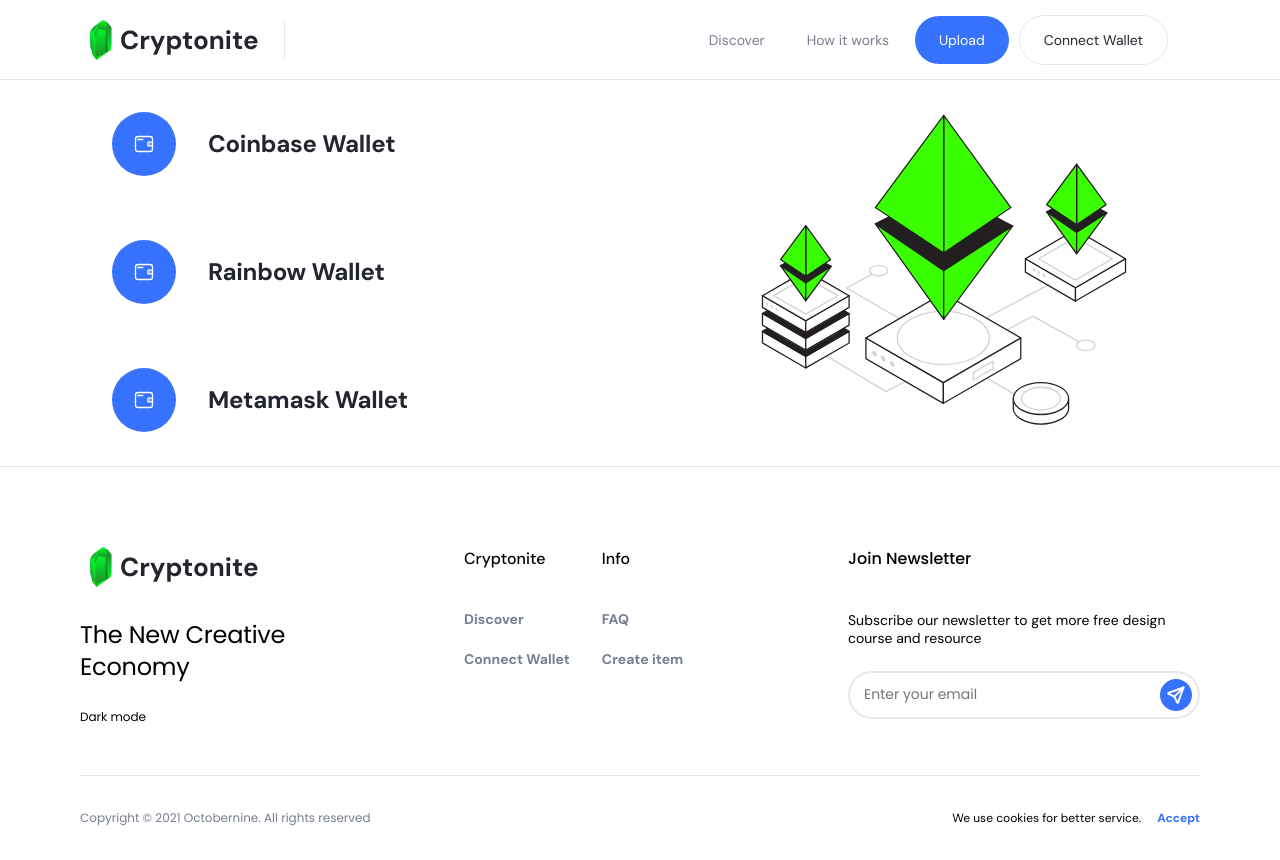
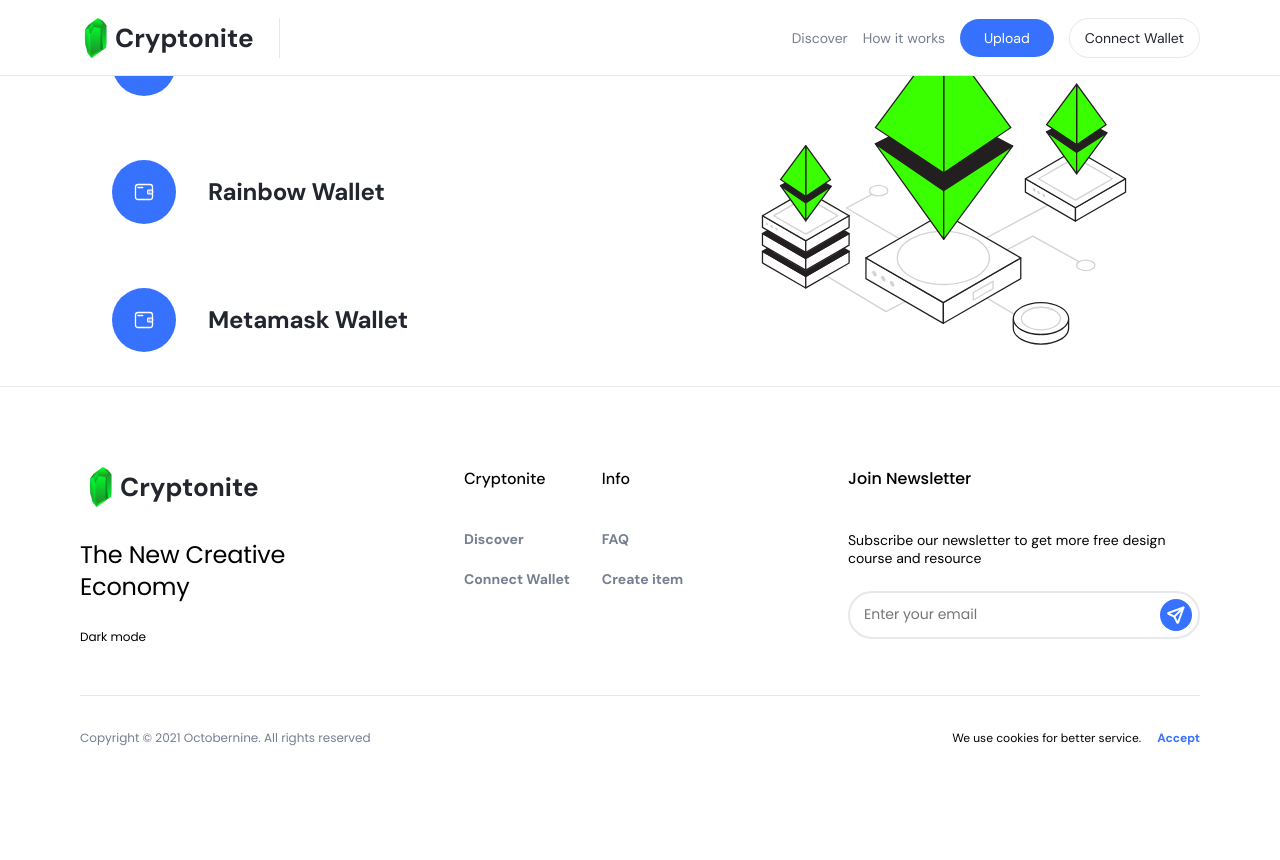
Before and after one commit to Sukhanberliyev/NFT-website, a React (Create React App) app: page /connect-wallet in a window 1280 px wide. After the commit the page ends 800 px from the top, so only its background shows below. Built offline with nearby package versions, Linux system fonts and the light colour scheme.

Commit message:
Refactor Navbar

```diff
--- a/src/components/Layout/NavigationBar.css
+++ b/src/components/Layout/NavigationBar.css
@@ -1,84 +1,84 @@
 .navbar {
-  font-family: "DM Sans", sans-serif;
-  background-color: #fff;
+  position: fixed;
+  max-width: 100%;
+  width: 100%;
+  background-color: #ffffff;
   border-bottom: 1px solid #e6e8ec;
-  height: 80px;
-  display: flex;
-  justify-content: center;
-  align-items: center;
-  font-size: 1.2rem;
-  position: sticky;
-  top: 0;
   z-index: 1000;
-  font-size: 14px;
 }
-
-.navbar-container {
-  display: flex;
-  justify-content: space-between;
-  align-items: center;
+.backdrop {
+  position: fixed;
+  z-index: 10;
+  background-color:rgba(0,0,0,.4);
+  width: 100%;
+  height: 100vh;
+  top: 60px;
+  left: 0;
+}
+.navContainer {
   max-width: 1280px;
   width: 100%;
   margin: 0px auto;
   padding: 0px 80px;
 }
-
 .navbar-logo {
   color: #23262f;
   border-right: 1px solid #e6e8ec;
   font-weight: bold;
-  justify-self: start;
   padding-right: 25px;
-  margin-left: 20px;
   cursor: pointer;
-  text-decoration: none;
   font-size: 26px;
   display: flex;
+  justify-content: center;
   align-items: center;
-  margin: 0px;
+  margin-left: -5px;
 }
 .navbar-logo img {
   width: 40px;
   height: 40px;
 }
-
-.nav-menu {
-  display: grid;
-  grid-template-columns: repeat(4, auto);
-  grid-gap: 10px;
-  list-style: none;
-  text-align: center;
-  width: 60vw;
-  justify-content: end;
-  margin-right: 2rem;
-  margin-bottom: 0px;
+.desktopNav {
+  position: sticky;
+  height: 75px;
+  width: 100%;
+  display: flex;
+  align-items: center;
+  justify-content: space-between;
+}
+.desktopMenu {
+  font-size: 14px;
+  color: #000000;
+  display: flex;
+  align-items: center;
+}
+.desktopMenu a {
+  margin-left: 15px;
+}
+.nav-links {
+  color: #777E90;
+}
+.nav-links:hover {
+  color: #000000;
+}
+.burger,
+.mobileNav {
+  display: none;
 }
 
+.burgerLine {
+  display: block;
+  width: 25px;
+  margin: 5px auto;
+  transition: all 0.3s ease-in-out;
+  background-color: #000000;
+  height: 3px;
+}
 
-.nav-item {
+.uploadBtn {
   display: flex;
   justify-content: center;
   align-items: center;
-}
-
-.nav-links {
-  color: #777e90;
-  display: flex;
-  justify-content: center;
-  align-items: center;
-  text-decoration: none;
-  padding: 0.5rem 1rem;
-}
-
-.nav-links:hover, .nav-links.active {
-  color: #3772ff;
-}
-.uploadBtn {
-  text-decoration: none;
-  display: flex;
-  justify-content: center;
-  align-items: center;
-  padding: 15px 24px;
+  padding: 10px 24px;
   background-color: #3772ff;
   color: #fff;
   border-radius: 50px;
@@ -88,127 +88,83 @@
   color: #fff;
 }
 .walletBtn {
-  text-decoration: none;
   display: flex;
   justify-content: center;
   align-items: center;
-  padding: 15px 24px;
+  padding: 10px 15px;
   background-color: #fff;
   color: #23262f;
   border: 1px solid #e6e8ec;
   border-radius: 50px;
 }
+
 .walletBtn:hover {
   background-color: #3772ff;
   color: #fff;
   border: 1px solid #3772ff;
 }
 
-.fa-bars {
-  color: #000;
-}
-
-.nav-links-mobile {
-  display: none;
-}
-
-.menu-icon {
-  display: none;
-}
-
-@media screen and (max-width: 960px) {
-  .nav-menu {
-    padding: 20px 40px;
-    margin: 0;
-    display: flex;
-    flex-direction: column;
-    width: 0px;
-    height: 90vh;
-    position: absolute;
-    top: 80px;
-    left: -100%;
-    z-index: 100;
-    transition: all 0.5s ease;
-    padding: 0px;
-    background: #fff;
-    justify-content: start;
+@media (max-width: 960px) {
+  .desktopNav {
+    height: 60px;
   }
-
-  .nav-menu.active {
-    background: #fff;
-    width: 300px;
-    height: 100vh;
-    left: 0;
-    top: 80px;
-    transition: all 0.5s ease;
-    z-index: 100;
+  .mobileNav,
+  .burger {
+    display: block;
   }
-  .backdrop {
-    position: fixed;
-    top: 80px;
-    width: 100%;
-    height: 100vh;
-    z-index: 10;
-    background-color: rgba(0, 0, 0, 0.603);
-    animation: fadeIn 0.5s;
+  .desktopMenu {
+    display: none;
   }
-  @keyframes fadeIn {
-    from {
-      opacity: 0;
-    }
-    to {
-      opacity: 1;
-    }
+  .burgerLine.active:nth-child(1) {
+    transform: translateY(8px) rotate(45deg);
   }
-
-  .nav-item {
-    justify-content: flex-start;
-    border-bottom: 1px solid #e6e8ec;
+  .burgerLine.active:nth-child(2) {
+    opacity: 0;
   }
-  .nav-links {
-    color: #000;
-    font-size: 16px;
-    padding: 18px 0px 18px 25px;
-    display: table;
-    margin: 0px;
+  .burgerLine.active:nth-child(3) {
+    transform: translateY(-8px) rotate(-45deg);
   }
 
   .navbar-logo {
-    position: absolute;
-    top: 20px;
-    left: 0;
     border: none;
-    margin: 0px 0px 0px 20px;
+    font-size: 20px;
   }
-  .uploadBtn {
-    justify-content: flex-start;
-    background-color: #fff;
-    padding: 18px 24px;
-    font-size: 16px;
-    color: #000;
-    border-radius: 0px;
+  .navbar-logo img {
+    width: 30px;
+    height: 30px;
   }
-  .walletBtn {
-    justify-content: flex-start;
-    padding: 18px 24px;
-    color: #23262f;
-    border: none;
-    font-size: 16px;
-    border-radius: 0px;
+  .mobileMenu {
+    position: fixed;
+    top: 60px;
+    left: -760px;
+    z-index: 1001;
+    display: flex;
+    flex-direction: column;
+    background-color: #ffffff;
+    width: 350px;
+    height: 100vh;
+    transition: all 0.1s ease-in-out;
   }
-
-  .menu-icon {
-    display: block;
-    position: absolute;
-    top: 0;
-    right: 0;
-    transform: translate(-100%, 60%);
-    font-size: 1.8rem;
-    cursor: pointer;
+  .mobileMenu a {
+    border-bottom: 1px solid #ebebeb;
+    padding: 20px 0px 20px 80px;
+    font-size: 14px;
   }
-
-  .fa-times {
-    color: #000;
-    font-size: 2rem;
+  .mobileMenu.active {
+    position: fixed;
+    top: 60px;
+    left: 0px;
+    z-index: 11;
+    display: flex;
+    flex-direction: column;
+    background-color: #ffffff;
+    width: 350px;
+    height: 100vh;
+    transition: all 0.3s ease-in-out;
   }
 }
+@media (max-width: 768px) {
+  .mobileMenu a {
+    padding: 20px 0px 20px 32px;
+  }
+}
--- a/src/components/Layout/NavigationBar.js
+++ b/src/components/Layout/NavigationBar.js
@@ -1,6 +1,7 @@
 import React, { useState, useEffect } from "react";
 import { NavLink } from "react-router-dom";
 
+import Container from "./Container"
 import logo from "../../assets/logo.png";
 import "./NavigationBar.css";
 
@@ -30,59 +31,86 @@
   return (
     <>
       <nav className="navbar">
-        <div className="navbar-container">
-          <NavLink to="/" className="navbar-logo" onClick={closeMenuHandler}>
-            <img src={logo} alt="" />
-            Cryptonite
-          </NavLink>
-          <div className="menu-icon" onClick={handleClick}>
-            <i
-              onClick={() => setOpen(!open)}
-              className={click ? "fas fa-times" : "fas fa-bars"}
-            />
-          </div>
-          {open && <div className="backdrop" onClick={closeMenuHandler} />}
-          <ul className={click ? "nav-menu active" : "nav-menu"}>
-            <li className="nav-item">
+        <Container>
+          <div className="desktopNav">
+            <NavLink to="/" className="navbar-logo" onClick={closeMenuHandler}>
+              <img src={logo} alt="logo" />
+              Cryptonite
+            </NavLink>
+            <div className="desktopMenu">
               <NavLink
                 to="/discover"
                 activeClassName="active"
                 className="nav-links"
+              >
+                Discover
+              </NavLink>
+              <NavLink
+                to="/how-it-works"
+                activeClassName="active"
+                className="nav-links"
+              >
+                How it works
+              </NavLink>
+              <NavLink
+                to="/upload"
+                className="uploadBtn"
+              >
+                Upload
+              </NavLink>
+              <NavLink
+                to="/wallets"
+                className="walletBtn"
+              >
+                Connect Wallet
+              </NavLink>
+            </div>
+            <div className="burger" onClick={() => setOpen(!open)}>
+              <span
+                className={open ? "burgerLine active" : "burgerLine"}
+              ></span>
+              <span
+                className={open ? "burgerLine active" : "burgerLine"}
+              ></span>
+              <span
+                className={open ? "burgerLine active" : "burgerLine"}
+              ></span>
+            </div>
+          </div>
+          <div className="mobileNav">
+            <div className={open ? "mobileMenu active" : "mobileMenu"}>
+              <NavLink
+                to="/discover"
+                activeClassName="active"
                 onClick={closeMenuHandler}
               >
                 Discover
               </NavLink>
-            </li>
-            <li className="nav-item">
               <NavLink
                 to="/how-it-works"
                 activeClassName="active"
-                className="nav-links"
                 onClick={closeMenuHandler}
               >
                 How it works
               </NavLink>
-            </li>
-            <li className="nav-item">
               <NavLink
                 to="/upload"
-                className="uploadBtn"
                 onClick={closeMenuHandler}
               >
                 Upload
               </NavLink>
-            </li>
-            <li className="nav-item">
               <NavLink
                 to="/wallets"
-                className="walletBtn"
                 onClick={closeMenuHandler}
               >
                 Connect Wallet
               </NavLink>
-            </li>
-          </ul>
-        </div>
+            </div>
+            {open && (
+              <div className="backdrop" onClick={() => setOpen(!open)}></div>
+            )}
+          </div>
+          </Container>
       </nav>
     </>
   );
--- a/src/components/Wallets/MyWallet.js
+++ b/src/components/Wallets/MyWallet.js
@@ -27,7 +27,7 @@
           <span onClick={modalHandler}>What is a wallet?</span>
         </p>
         <ul>
-          <li className={classes.walletList}>
+          <li className={`${classes.walletList} ${classes.mainWallet}`}>
             <a href="https://metamask.io/">
               <div className={classes.walletImg}>
                 <img src="/assets/images/metamask.svg" alt="" />
--- a/src/components/Wallets/MyWallet.module.css
+++ b/src/components/Wallets/MyWallet.module.css
@@ -43,21 +43,28 @@
   cursor: pointer;
   text-decoration: none;
 }
-.walletList:first-child {
+.mainWallet{
   background-color: #3772ff;
   color: #ffffff;
   border: none;
 }
-.walletList:first-child:hover {
+.mainWallet:hover {
   background-color: #044eff;
   border: none;
 }
+.walletList .mainWallet:hover {
+  border: none;
+  color: #0085ff;
+}
+.walletList:hover {
+  border: 1px solid #000000;
+}
 .walletImg {
-  width: 32px;
-  height: 32px;
+  width: 24px;
+  height: 24px;
   position: absolute;
   left: 15px;
-  bottom: 10px;
+  bottom: 15px;
 }
 .walletImg img {
   width: 100%;
@@ -69,9 +76,7 @@
     text-decoration: none;
     color: inherit;
 }
-.walletList:hover {
-  border: 1px solid #000000;
-}
+
 
 .mostPopular {
   padding: 6px 10px;
```
